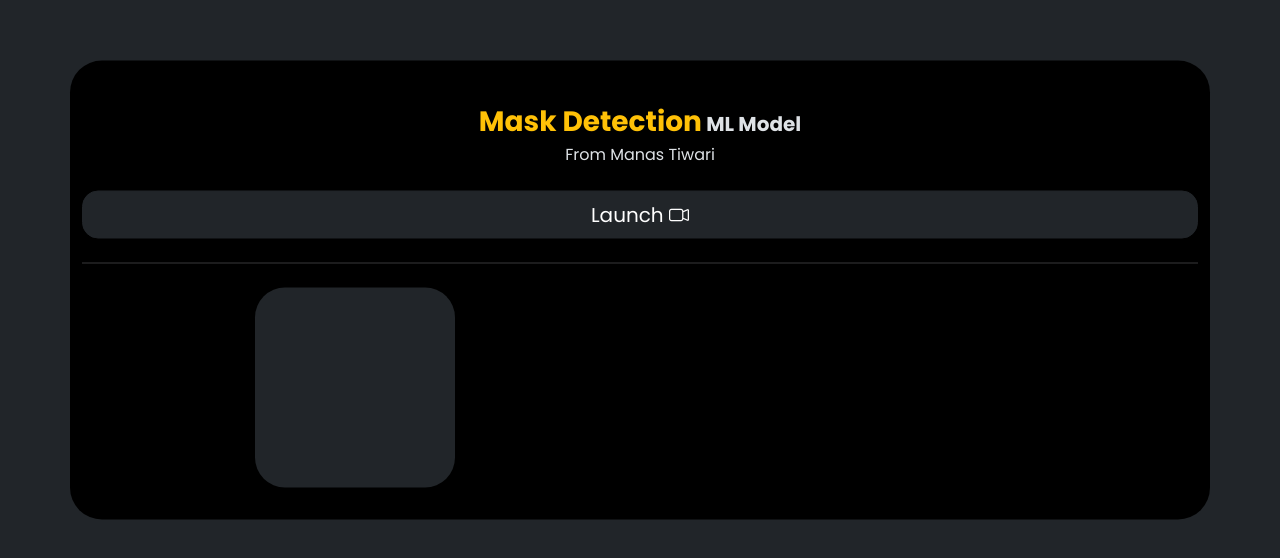
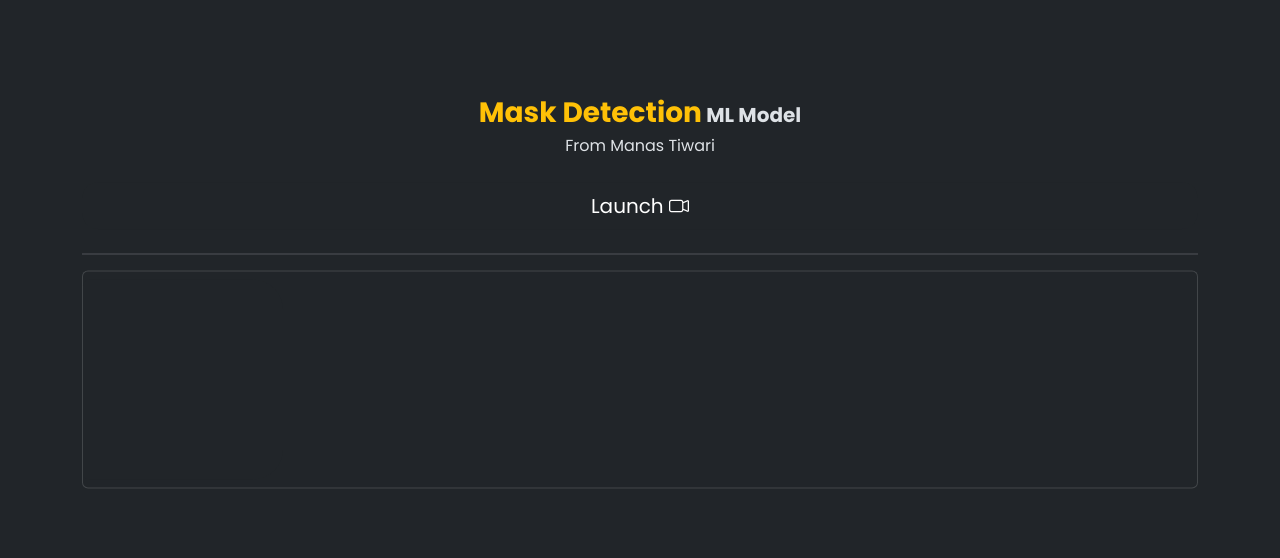
Before and after one commit to tiwarimanas/ml, a plain HTML site: page mask.html in a window 1280 px wide. Shown: the part 110-668 px from the top of the page. Drawn offline with nearby package versions, Linux system fonts and the light colour scheme.

Commit message:
ui change for card like look Update mask.html

```diff
--- a/mask.html
+++ b/mask.html
@@ -24,7 +24,7 @@
 </head>
 
 <body>
-<div class="container position-absolute top-50 start-50 translate-middle bg-black py-4 rounded-5">
+<div class="container position-absolute top-50 start-50 translate-middle">
     <div class="text-center my-3">
         <span class="fs-3 fw-bolder text-warning">Mask Detection</span>
         <span class="fs-5 fw-bolder">ML Model</span>
@@ -34,14 +34,19 @@
 
     <button class="btn btn-dark btn-lg w-100 my-2 rounded-4" onclick="init()" id="sbtn">Launch <i class="bi-camera-video"></i></button>
     <hr>
-    <div class="row">
-        <div class="col-sm-6">
-                <center><div id="webcam-container" class="my-2 bg-dark" style="width: 200px;height: 200px; border-radius: 30px;"></div></center>
-        </div>
-        <div class="col-sm-6">
-            <div id="label-container" class="my-2 h-100 rounded-5 p-3 fw-bolder"></div>
-        </div>
+<div class="card mb-3 w-100">
+  <div class="row g-0">
+    <div class="col-md-4">
+        <div id="webcam-container" class="my-2 bg-dark img-fluid rounded-start" style="width: 200px;height: 200px; border-radius: 30px;"></div>
     </div>
+    <div class="col-md-8">
+      <div class="card-body">
+       <div id="label-container" class="my-2 h-100 rounded-5 p-3 fw-bolder"></div>
+      </div>
+    </div>
+  </div>
+
+</div>
 
 </div>
 
```
